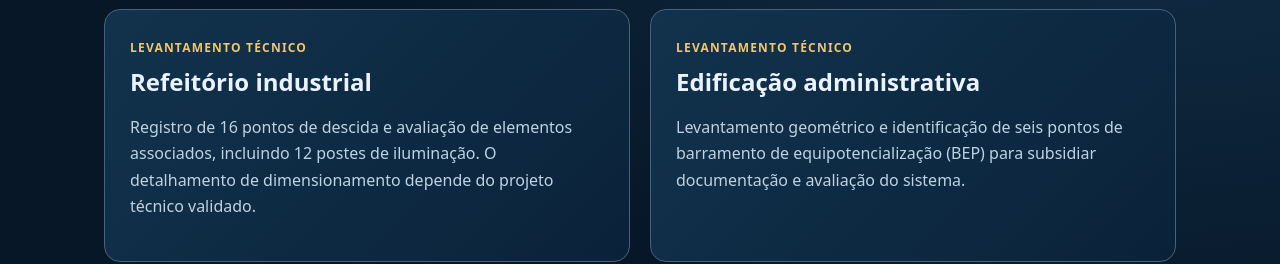
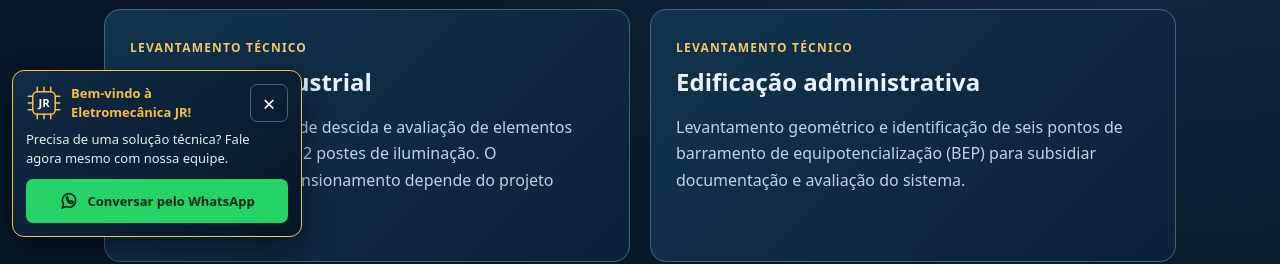
Before and after one commit to Eletromecanicajr/eletromecanica-jr-site, a plain HTML site: page spda.html in a window 1280 px wide. Shown: the part 545-809 px from the top of the page. Drawn offline with Linux system fonts and the light colour scheme.

Commit message:
Ativa convite de atendimento em spda.html

```diff
--- a/spda.html
+++ b/spda.html
@@ -19,4 +19,5 @@
 </div></section>
 <section><h2>O que contempla nosso trabalho</h2><p class="body-copy">Inspeção e levantamento de campo, avaliação de risco, estudos de proteção, desenhos técnicos 2D e 3D, memoriais descritivos, relatórios fotográficos, medições e verificação de equipotencialização, de acordo com o escopo contratado.</p><h2>Referências técnicas</h2><div class="chips"><span>ABNT NBR 5419 · SPDA</span><span>ABNT NBR 5410 · Baixa tensão</span><span>NR-10 · Segurança em eletricidade</span><span>BEP · Equipotencialização</span><span>Memoriais e laudos</span></div><div class="notice">Este portfólio descreve levantamentos e estudos registrados. Não comprova execução integral, aprovação formal ou certificação de conformidade. Plantas e informações internas de clientes são preservadas.</div><a class="cta" href="https://wa.me/5566996406718">Solicitar avaliação de SPDA</a></section>
 </main><footer>Eletromecânica JR · 16 anos de empresa · 26 anos de experiência profissional</footer>
+<script src="jr-atendimento.js?v=20261125" defer></script>
 </body></html>
```
